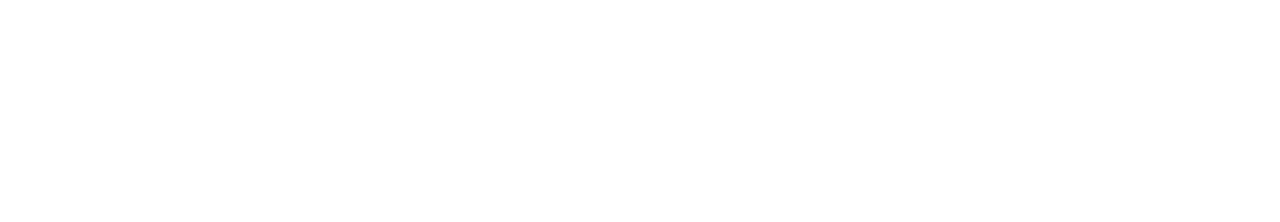
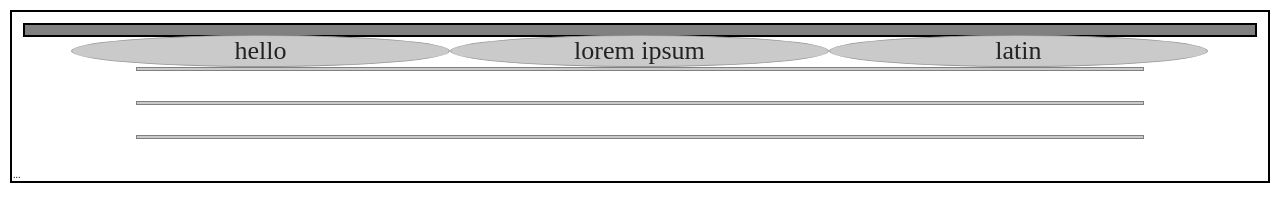
Before and after one commit to TadiMayetama/vetement, a plain HTML site: page page2.html in a window 1280 px wide. Drawn offline with Linux system fonts and the light colour scheme.

Commit message:
page 2 modificiation+ajout style2.css

```diff
--- /dev/null
+++ b/css/src/_style2.css
@@ -0,0 +1,17 @@
+html{
+    background-color: white;
+    margin:0;
+}
+
+body{
+    background-color: white;
+    border: 2px solid black;
+    margin: 10px;
+}
+
+.menu{
+background-color: grey;
+border: 2px solid black;
+margin:10px;
+
+}
--- a/css/style.css
+++ b/css/style.css
@@ -13,3 +13,6 @@
 
 /* partie desktop */
 @import 'src/_partie_desktop.css';
+
+/* partie css page 2*/
+@import 'src/_style2.css';
--- a/page2.html
+++ b/page2.html
@@ -0,0 +1,26 @@
+<!DOCTYPE html>
+<html lang="en">
+<head>
+    <meta charset="UTF-8">
+    <meta name="viewport" content="width=device-width, initial-scale=1.0">
+    <link rel="stylesheet" href="css/style.css">
+    <title>Document</title>
+</head>
+<body>
+    <header class="menu">
+        <nav><ul>
+            <li><a href="#">hello</a></li>
+            <li><a href="#">lorem ipsum</a></li>
+            <li><a href="#">latin</a></li>
+        </ul></nav>
+        </header>
+        <section>
+        <article></article>
+        <article></article>
+        <article></article>
+        ...
+        </section>
+        <aside></aside>
+        <footer></footer>
+</body>
+</html>
```
